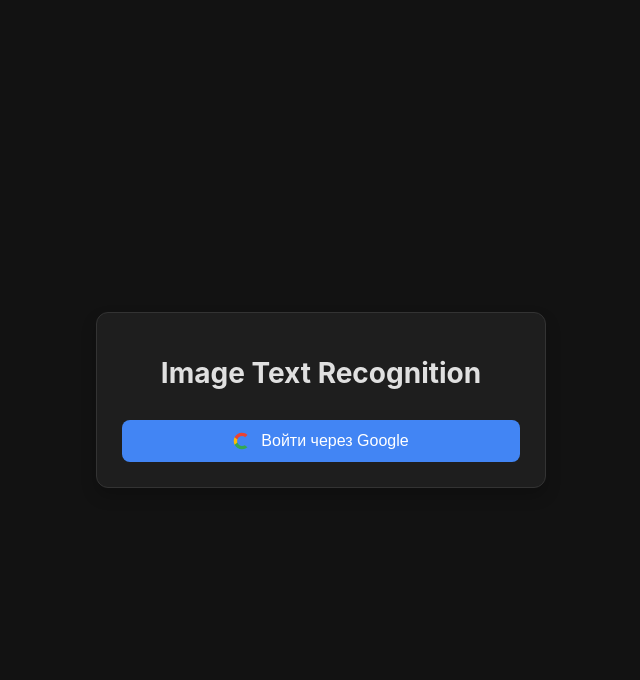
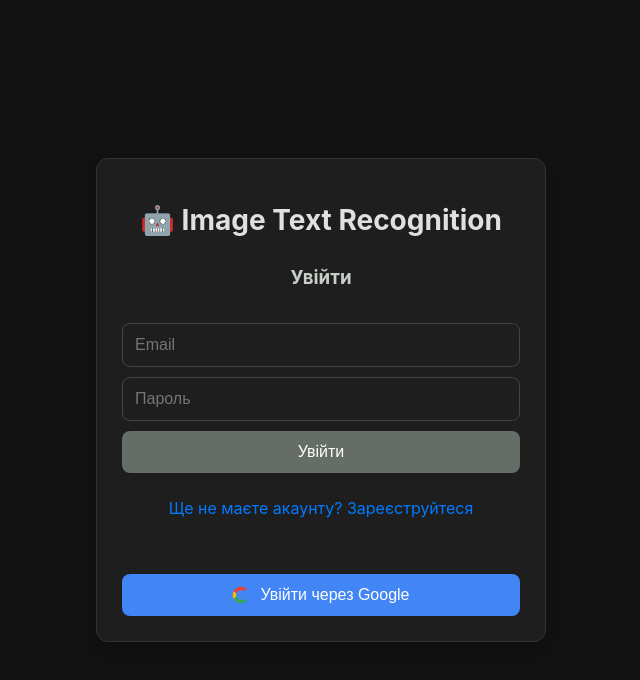
Before and after one commit to WoWcheek/Text-Recognizer, a React (Create React App) app in the folder frontend/: page / in a window 1280 px wide. Shown: the top 680 px of the page, without its empty margins (319-959 px from the left). Built offline with nearby package versions, Linux system fonts and the light colour scheme.

Commit message:
Added registration and logging

```diff
--- a/frontend/src/App.js
+++ b/frontend/src/App.js
@@ -7,6 +7,7 @@ import AdminPanel from "./components/AdminPanel";
 import PaymentSuccess from "./components/PaymentSuccess";
 import { useNavigate } from "react-router-dom"
 import AdminAccessButton from "./components/AdminAccessButton";
+import LoginForm from "./components/LoginForm";
 
 Modal.setAppElement("#root");
 
@@ -470,32 +471,38 @@ const App = () => {
         <Card>
         {user && <AdminAccessButton user={user.user} />}
 
-          <Title>Image Text Recognition</Title>
+          <Title>🤖   Image Text Recognition</Title>
 
           <div style={{display: 'flex', alignContent: 'center', flexDirection: 'column'}}>
             {!user ? (
-              <LoginButton onClick={handleGoogleLogin}>
+              <>
+               <LoginForm onLoginSuccess={(token) => {
+                  fetchUserInfo(token);
+                  fetchSubscriptionInfo(token);
+                }} />
+                <LoginButton onClick={handleGoogleLogin}>
                 <svg width="18" height="18" viewBox="0 0 24 24" fill="none" xmlns="http://www.w3.org/2000/svg">
                   <path d="M22.56 12.25C22.56 11.47 22.49 10.72 22.36 10H12V14.26H17.92C17.66 15.63 16.88 16.79 15.71 17.57V20.34H19.28C21.36 18.42 22.56 15.6 22.56 12.25Z" fill="#4285F4"/>
                   <path d="M12 23C14.97 23 17.46 22.02 19.28 20.34L15.71 17.57C14.73 18.23 13.48 18.63 12 18.63C9.14 18.63 6.72 16.7 5.84 14.1H2.18V16.94C4 20.53 7.7 23 12 23Z" fill="#34A853"/>
                   <path d="M5.84 14.1C5.62 13.43 5.49 12.72 5.49 12C5.49 11.28 5.62 10.57 5.84 9.9V7.06H2.18C1.43 8.55 1 10.22 1 12C1 13.78 1.43 15.45 2.18 16.94L5.84 14.1Z" fill="#FBBC05"/>
                   <path d="M12 5.38C13.62 5.38 15.06 5.94 16.21 7.02L19.36 3.87C17.45 2.09 14.97 1 12 1C7.7 1 4 3.47 2.18 7.06L5.84 9.9C6.72 7.3 9.14 5.38 12 5.38Z" fill="#EA4335"/>
                 </svg>
-                Войти через Google
+                Увійти через Google
               </LoginButton>
+              </>
             ) : (
               <>
-                <UserInfo>Добро пожаловать, {user.user.name}!</UserInfo>
+                <UserInfo>Вітаємо,  {user.user.name}!</UserInfo>
                 {subscription && (
                   <UserInfo>
                     Ваш тариф: <strong>{subscription.type}</strong>
                   </UserInfo>
                 )}
                 <SubscriptionButton onClick={openModal}>
-                  Изменить подписку
+                  Змінити  Підписку
                 </SubscriptionButton>
                 <Button onClick={handleLogout} style={{backgroundColor: "#dc3545", marginBlockEnd: "20px"}}>
-                  Выйти
+                  Вийти
                 </Button>
 
 
@@ -526,7 +533,7 @@ const App = () => {
                 {preview && <ImagePreview src={preview} alt="Preview" />}
                 {decodedText && (
                   <DecodedText>
-                    <strong>Результат распознавания:</strong>
+                    <strong>Результат розпізнавання:</strong>
                     <div>{decodedText}</div>
                   </DecodedText>
                 )}
@@ -543,7 +550,7 @@ const App = () => {
         >
           <CloseButton onClick={closeModal}>×</CloseButton>
           <ModalContent>
-            <h2>Выберите тарифный план</h2>
+            <h2>Виберіть тарифний план</h2>
             <PlanContainer>
               {PLANS.map((plan) => (
                 <PlanCard
--- a/frontend/src/components/AdminAccessButton.js
+++ b/frontend/src/components/AdminAccessButton.js
@@ -4,22 +4,23 @@ import { useNavigate } from "react-router-dom";
 const AdminAccessButton = ({ user }) => {
   const navigate = useNavigate();
 
-  const allowedRoles = ["admin", "user"]; // потом убрать user
-  console.log("ROLE:", user?.role);
-
-  //if (!allowedRoles.includes(user.role)) return null;
+  const isAdmin = user?.role === "admin";
 
   return (
     <button
-      onClick={() => navigate("/admin")}
+      onClick={() => {
+        if (isAdmin) navigate("/admin");
+      }}
+      disabled={!isAdmin}
       style={{
         background: "transparent",
         border: "none",
         fontSize: "20px",
         marginLeft: "10px",
-        cursor: "pointer"
+        cursor: isAdmin ? "pointer" : "not-allowed",
+        opacity: isAdmin ? 1 : 0.4,
       }}
-      title="AdminPanel"
+      title={isAdmin ? "AdminPanel" : "Тільки для адміністратора"}
     >
       ⚡
     </button>
--- a/frontend/src/components/AdminPanel.js
+++ b/frontend/src/components/AdminPanel.js
@@ -3,9 +3,6 @@ import axios from "axios";
 import { Chart } from "react-google-charts";
 import { useNavigate } from "react-router-dom";
 import {
-  PieChart,
-  Pie,
-  Cell,
   Tooltip,
   Legend,
   ResponsiveContainer,
--- /dev/null
+++ b/frontend/src/components/LoginForm.js
@@ -0,0 +1,116 @@
+import React, { useState } from "react";
+import styled from "styled-components";
+import axios from "axios";
+
+const FormContainer = styled.div`
+  display: flex;
+  flex-direction: column;
+  gap: 15px;
+  margin-bottom: 20px;
+  text-align: center;
+  color: rgb(198, 206, 199);
+`;
+
+const Form = styled.form`
+  display: flex;
+  flex-direction: column;
+  gap: 10px;
+`;
+
+const Input = styled.input`
+  padding: 12px;
+  border-radius: 8px;
+  border: 1px solid #444;
+  background: #1e1e1e;
+  color: #fff;
+  font-size: 16px;
+`;
+
+const Button = styled.button`
+  padding: 12px;
+  border-radius: 8px;
+  background-color: rgb(101, 109, 102);
+  color: white;
+  border: none;
+  cursor: pointer;
+  font-size: 16px;
+
+  &:hover {
+    background-color: rgb(69, 140, 216);
+  }
+`;
+
+const SwitchLink = styled.p`
+  color: #007bff;
+  cursor: pointer;
+  text-align: center;
+  margin-top: 10px;
+
+  &:hover {
+    text-decoration: underline;
+  }
+`;
+
+const LoginForm = ({ onLoginSuccess }) => {
+  const [isLoginMode, setIsLoginMode] = useState(true);
+  const [email, setEmail] = useState("");
+  const [password, setPassword] = useState("");
+  const [name, setName] = useState("");
+  const API = process.env.REACT_APP_API_URL;
+
+  const handleSubmit = async (e) => {
+    e.preventDefault();
+    try {
+        const url = isLoginMode
+        ? `${API}/user/auth/login`
+        : `${API}/user/auth/register`;
+      const payload = isLoginMode ? { email, password } : { email, password, name };
+      const res = await axios.post(url, payload);
+      const token = res.data.token;
+
+      localStorage.setItem("token", token);
+      onLoginSuccess(token);
+    } catch (err) {
+      alert("Помилка: " + (err.response?.data?.detail || err.message));
+    }
+  };
+
+  return (
+    <FormContainer>
+      <h3>{isLoginMode ? "Увійти" : "Зареєструватися"}</h3>
+      <Form onSubmit={handleSubmit}>
+        {!isLoginMode && (
+          <Input
+            type="text"
+            placeholder="Ваше ім’я"
+            value={name}
+            onChange={(e) => setName(e.target.value)}
+            required
+          />
+        )}
+        <Input
+          type="email"
+          placeholder="Email"
+          value={email}
+          onChange={(e) => setEmail(e.target.value)}
+          required
+        />
+        <Input
+          type="password"
+          placeholder="Пароль"
+          value={password}
+          onChange={(e) => setPassword(e.target.value)}
+          required
+        />
+        <Button type="submit">
+          {isLoginMode ? "Увійти" : "Зареєструватися"}
+        </Button>
+      </Form>
+      <SwitchLink onClick={() => setIsLoginMode(!isLoginMode)}>
+        {isLoginMode ? "Ще не маєте акаунту?   Зареєструйтеся" : "Вже маєте акаунт?   Увійдіть"}
+      </SwitchLink>
+    </FormContainer>
+  );
+};
+
+export default LoginForm;
```
Also changed, not shown: 1 other file (tests, documents, lock files or other folders).
